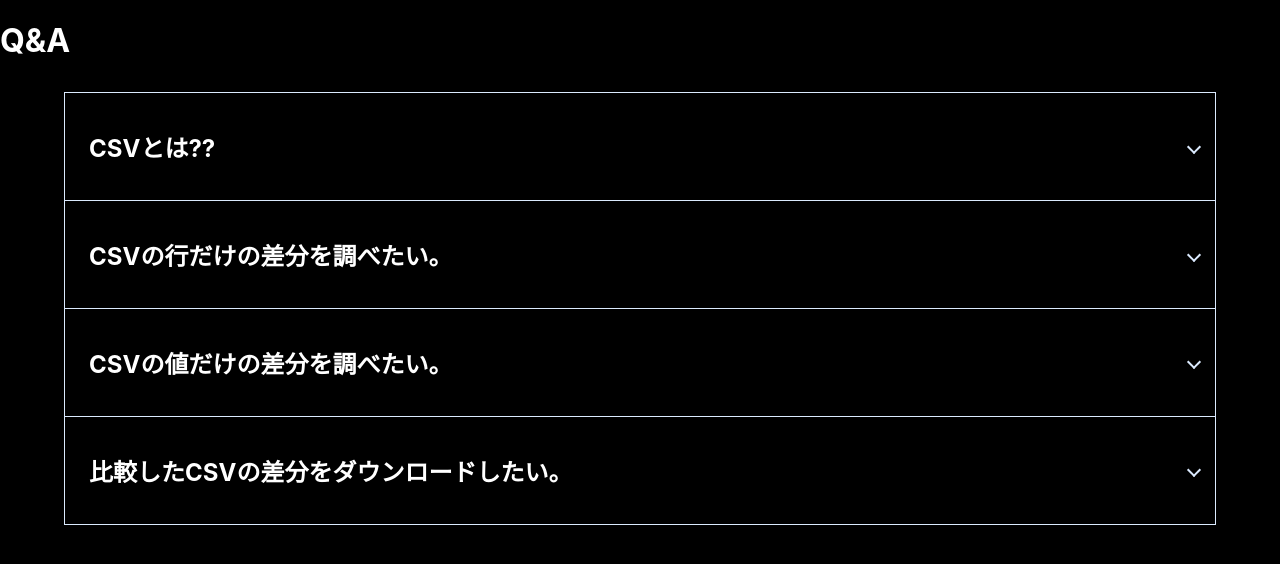
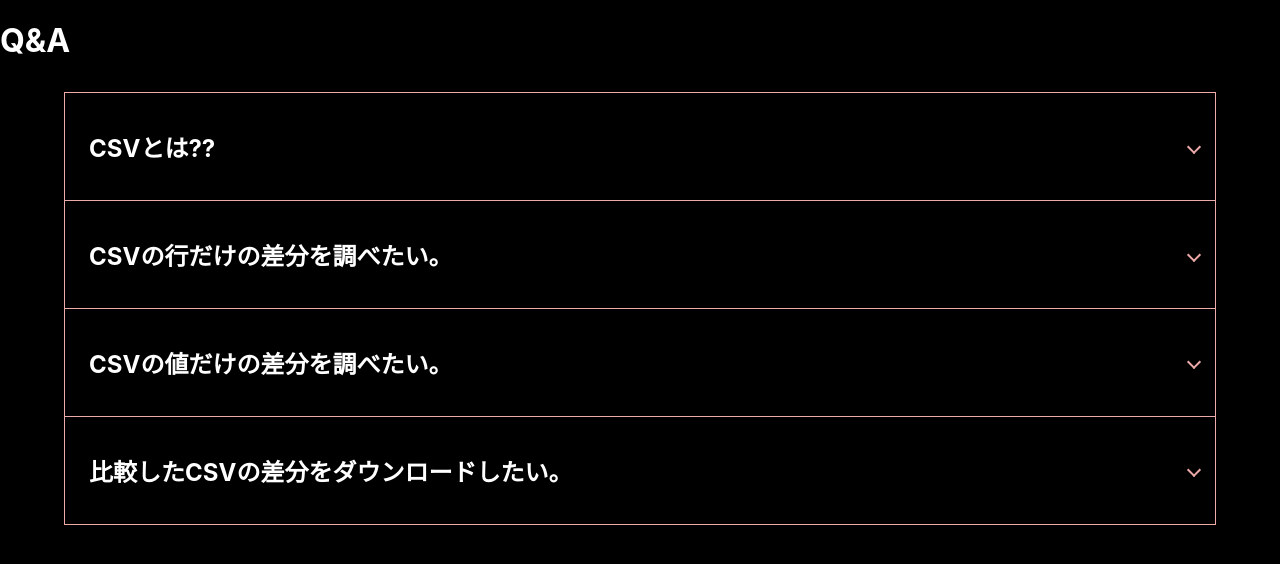
Before and after one commit to mitsu0428/csv-hikakun-prod, a Next.js app: page /components/Accordion in a window 1280 px wide. Shown: the top 564 px of the page. Built offline with nearby package versions, Linux system fonts and the light colour scheme; no server answers.

Commit message:
fix(color)

```diff
--- a/src/styles/QuestionAndAnswer.module.css
+++ b/src/styles/QuestionAndAnswer.module.css
@@ -3,10 +3,10 @@
   margin-top: 2rem;
   margin-left: auto;
   margin-right: auto;
-  border: 1px solid #dbeafe;
+  border: 1px solid #EEA9A9;
 }
 .disclosures > * + * {
-  border-top: 1px solid #dbeafe;
+  border-top: 1px solid #EEA9A9;
 }
 .summary {
   position: relative;
@@ -19,11 +19,11 @@
   display: none;
 }
 .details[open] .summary {
-  background-color: #dbeafe;
+  background-color: #EEA9A9;
 }
 @media (hover: hover) {
   .summary:hover {
-    background-color: #dbeafe;
+    background-color: #EEA9A9;
   }
 }
 .icon {
@@ -34,7 +34,7 @@
   width: 10px;
   height: 10px;
   margin: auto;
-  border: solid #dbeafe;
+  border: solid #EEA9A9;
   border-width: 2px 2px 0 0;
   transform: rotate(135deg);
 }
```
